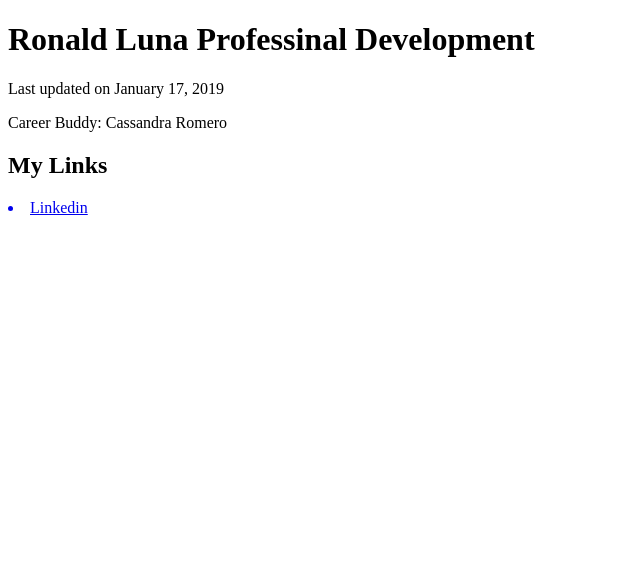
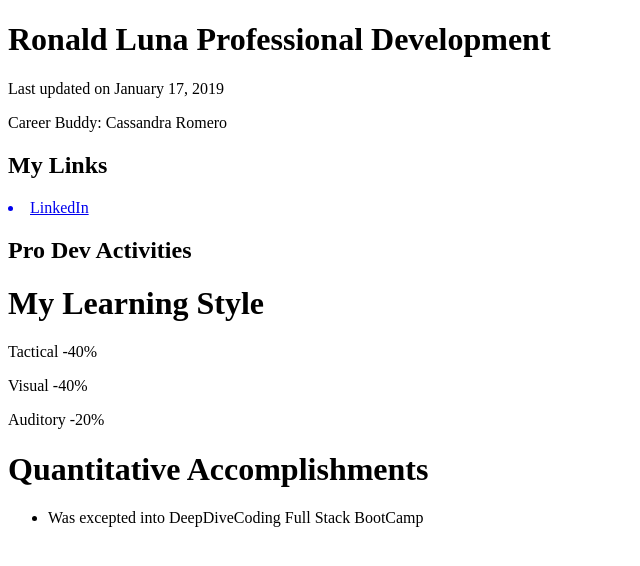
Before and after one commit to RonL1985/Pro-Dev-Project, a plain HTML site: page index.html in a window 1280 px wide. Shown: the whole page, without its empty margins (0-640 px from the left). Drawn offline with Linux system fonts and the light colour scheme.

Commit message:
Pro-Dev_Project

```diff
--- a/index.html
+++ b/index.html
@@ -5,12 +5,22 @@
 		<title>Professional Development</title>
 	</head>
 	<body>
-		<h1>Ronald Luna Professinal Development</h1>
+		<h1>Ronald Luna Professional Development</h1>
 		<p>Last updated on January 17, 2019</p>
 		<p>Career Buddy: Cassandra Romero</p>
 		<h2>My Links</h2>
-		<a href="https://www.linkedin.com/in/ronald-luna-0ab45a179/"><li id="item1">Linkedin</li></a>
+		<a href="https://www.linkedin.com/in/ronald-luna-0ab45a179/"><li id="item1">LinkedIn</li></a>
 
 
+		<h2>Pro Dev Activities</h2>
+		<h1>My Learning Style</h1>
+		<p>Tactical -40%</p>
+		<p>Visual -40%</p>
+		<p>Auditory -20%</p>
+		<h1>Quantitative Accomplishments</h1>
+		<ul>
+			<li id="item2">Was excepted into DeepDiveCoding Full Stack BootCamp</li>
+
+		</ul>
 	</body>
 </html>
```
